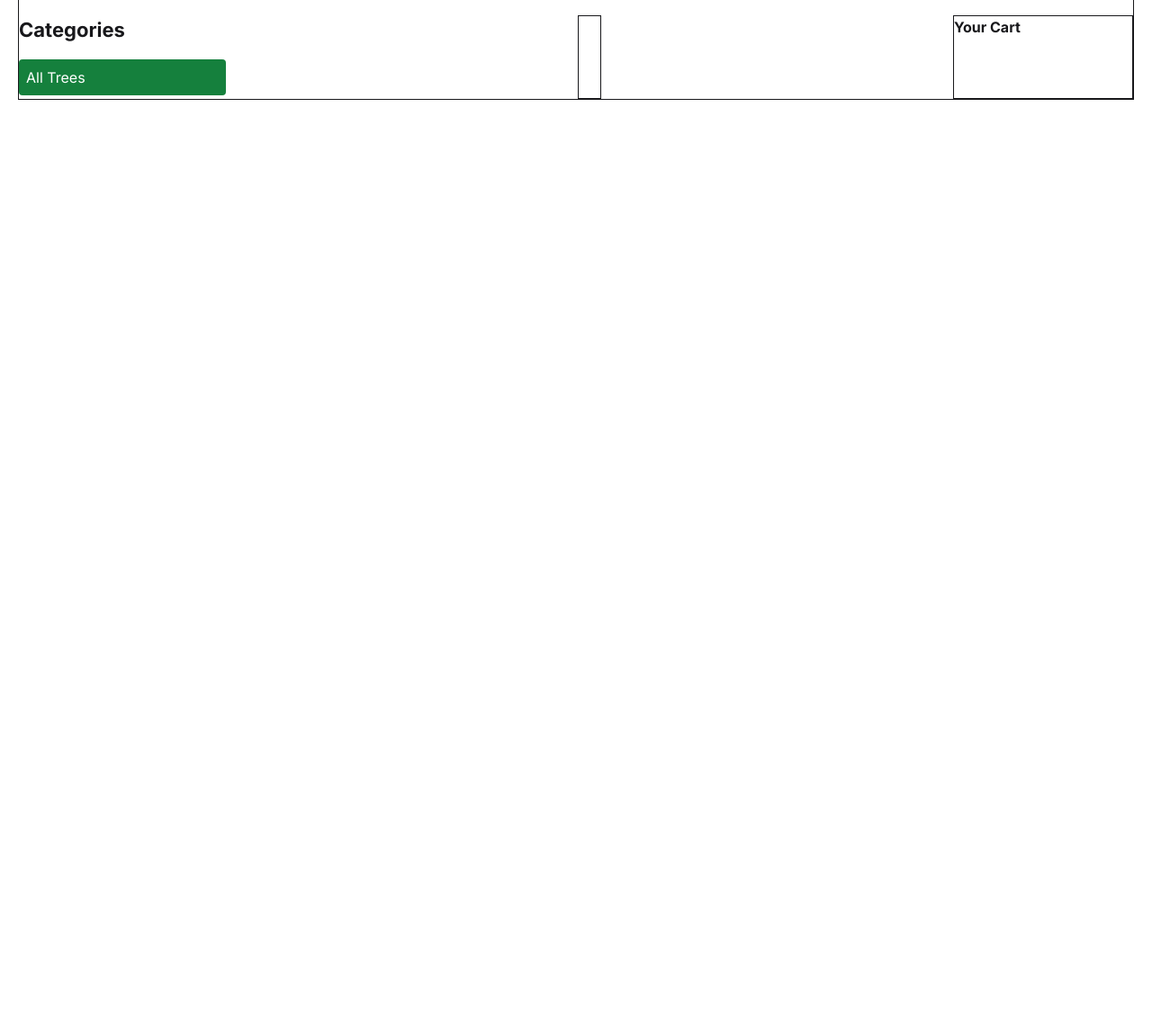
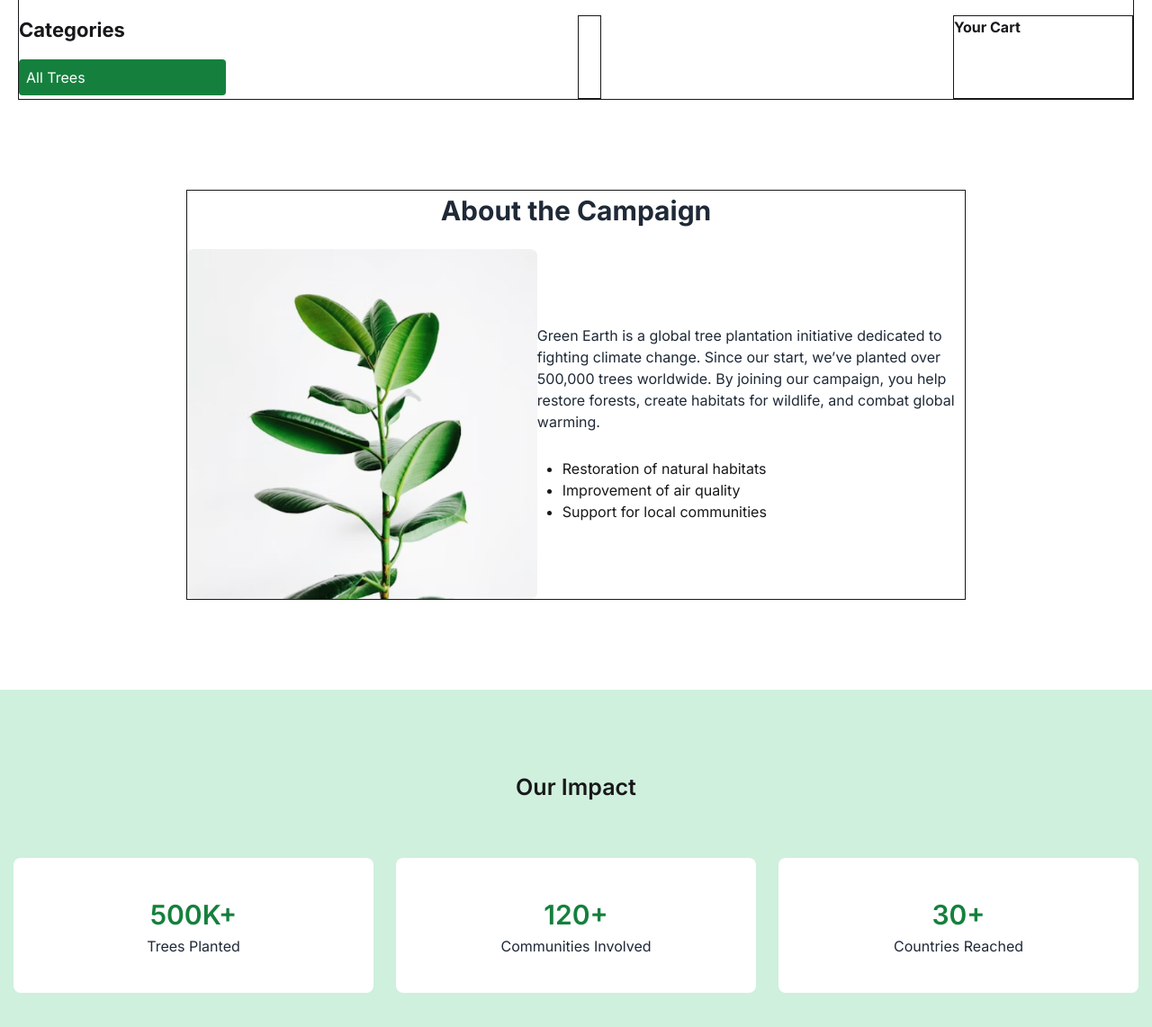
Before and after one commit to Minhajur-stuck/A6, a plain HTML site: page index.html in a window 1280 px wide. Shown: the part 492-1634 px from the top of the page at 90% size. Before the commit the page ends 800 px from the top, so only its background shows below. Drawn offline with nearby package versions, Linux system fonts and the light colour scheme; no server answers.

Commit message:
Added Campaign & Impact section

```diff
--- a/index.html
+++ b/index.html
@@ -87,6 +87,49 @@
       </div>
     </div>
   </section>
+  <section>
+    <div class="w-[866px] mx-auto border mt-[100px]">
+      <h1 class="text-center text-[#1F2937] text-[30px] font-bold mb-5">About the Campaign</h1>
+      <div class="flex justify-between items-center">
+        <img class="w-[45%]" src="./assets/about.png" alt="">
+        <div>
+          <p class="text-[#1F2937]">Green Earth is a global tree plantation initiative dedicated to fighting climate change. Since our start, we’ve planted over 500,000 trees worldwide. By joining our campaign, you help restore forests, create habitats for wildlife, and combat global warming.</p>
+          <ul class="list-disc ml-7 mt-7">
+            <li>Restoration of natural habitats</li>
+            <li>Improvement of air quality</li>
+            <li>Support for local communities</li>
+          </ul>
+        </div>
+      </div>
+    </div>
+  </section>
+  <section class="bg-[#CFF0DC]   mt-[100px] h-[430px] flex justify-center items-center">
+    <div class=" w-[1250px] h-[250px] mx-auto">
+      <h1 class="text-center font-semibold text-[25px] mb-15">Our Impact</h1>
+      <div class="flex justify-between">
+        <div class="w-[400px] h-[150px] text-center bg-[#FFFFFF] flex items-center justify-center rounded-lg">
+          <div>
+            <h1 class="text-[#15803D] text-[30px] font-semibold ">500K+</h1>
+            <p class="text-[#1F2937]">Trees Planted</p>
+          </div>
+        </div>
+        <div class="w-[400px] h-[150px] text-center bg-[#FFFFFF] flex items-center justify-center rounded-lg">
+          <div>
+            <h1 class="text-[#15803D] text-[30px] font-semibold">120+</h1>
+            <p class="text-[#1F2937]">Communities Involved</p>
+          </div>
+        </div>
+        <div class="w-[400px] h-[150px] text-center bg-[#FFFFFF] flex items-center justify-center rounded-lg">
+          <div>
+            <h1 class="text-[#15803D] text-[30px] font-semibold">30+</h1>
+            <p class="text-[#1F2937]">Countries Reached</p>
+          </div>
+        </div>
+
+      </div>
+    </div>
+  </section>
+
   <script src="script.js"></script>
 </body>
 </html>
```
